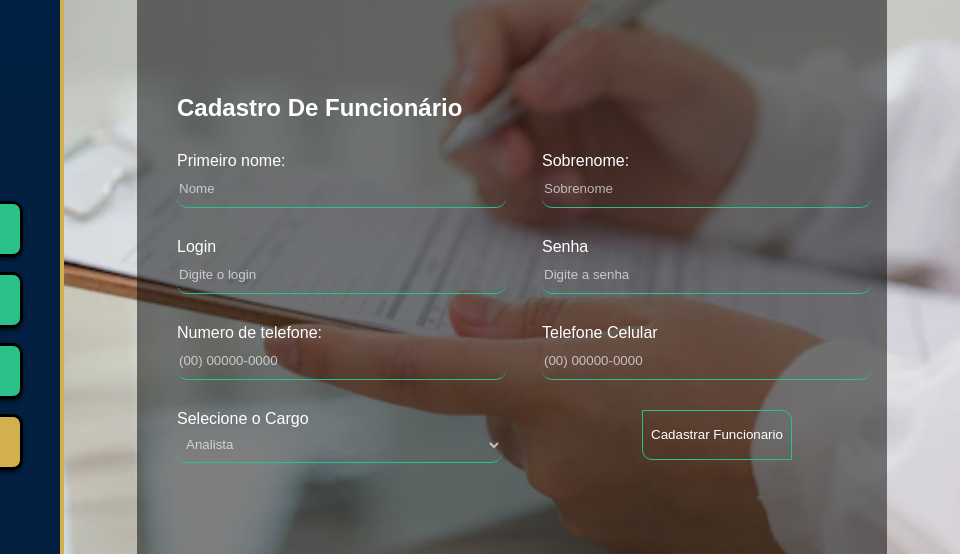
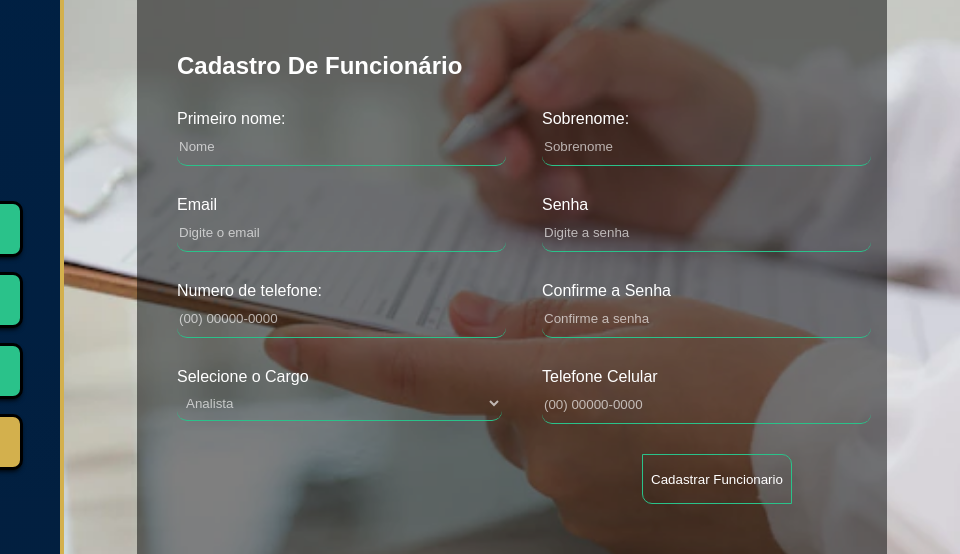
Before and after one commit to caiqueoak03/Sprint-2-Grupo-3, a plain HTML site: page pages/cadastro_funcionario.html in a window 1280 px wide. Shown: the part 107-661 px from the top of the page, 320-1280 px from the left. Drawn offline with Linux system fonts and the light colour scheme.

Commit message:
validação pagina cadastro

```diff
--- a/pages/cadastro_funcionario.html
+++ b/pages/cadastro_funcionario.html
@@ -1,5 +1,6 @@
 <!DOCTYPE html>
 <html lang="en">
+
 <head>
 	<meta charset="UTF-8" />
 	<meta http-equiv="X-UA-Compatible" content="IE=edge" />
@@ -12,13 +13,10 @@
 	<link rel="preconnect" href="https://fonts.gstatic.com" crossorigin />
 	<link
 		href="https://fonts.googleapis.com/css2?family=Fredoka:wght@300;400&family=Roboto:ital,wght@0,400;0,700;1,700&display=swap"
-			rel="stylesheet"
-		/>
-		<script
-			src="https://kit.fontawesome.com/8c4cdd8d42.js"
-			crossorigin="anonymous"
-		></script>
+		rel="stylesheet" />
+	<script src="https://kit.fontawesome.com/8c4cdd8d42.js" crossorigin="anonymous"></script>
 </head>
+
 <body>
 	<!-- HEADER -->
 	<header>
@@ -37,12 +35,8 @@
 			<ul>
 				<a class="navs nav1" href="dashboard.html">Gráficos</a>
 				<a class="navs nav2" href="KPIs.html">Indicadores de Performance</a>
-					<a class="navs nav3" href="cadastro_fazenda.html"
-						>Cadastrar Fazenda</a
-					>
-					<a class="navs nav4" href="cadastro_funcionario.html"
-						>Cadastrar Funcionário</a
-					>
+				<a class="navs nav3" href="cadastro_fazenda.html">Cadastrar Fazenda</a>
+				<a class="navs nav4" href="cadastro_funcionario.html">Cadastrar Funcionário</a>
 			</ul>
 		</div>
 	</header>
@@ -56,9 +50,9 @@
 						<div class="card_cadastro2">
 							<ul>
 								<h2>Cadastro De Funcionário</h2>
-									<li>Primeiro nome:<br><input placeholder="Nome" type="text"> </li>
-									<li>Login<br><input placeholder="Digite o login" type="text"> </li>
-									<li>Numero de telefone: <br><input placeholder="(00) 00000-0000" type="text"></li>
+								<li>Primeiro nome:<br><input id="input_nome" placeholder="Nome" type="text"> </li>
+								<li>Email<br><input id="input_email" placeholder="Digite o email" type="text"> </li>
+								<li>Numero de telefone: <br><input id="input_telefone_fixo" placeholder="(00) 00000-0000" type="text"></li>
 								<li>Selecione o Cargo<select id="select_cargo">
 										<option value="analista">Analista</option>
 										<option value="Supervisor">Supervisor</option>
@@ -69,15 +63,55 @@
 
 							</ul>
 							<div class="li_card">
-									<ul class="input_color" >
-										<li>Sobrenome: <br><input placeholder="Sobrenome" type="text"></li>
-										<li>Senha<br><input placeholder="Digite a senha" type="password"> </li>
-										<li>Telefone Celular <br><input placeholder="(00) 00000-0000" type="text"></li>
-										<li><button>Cadastrar Funcionario</button></li>
+								<ul class="input_color">
+									<li>Sobrenome: <br><input id="input_sobrenome" placeholder="Sobrenome" type="text"></li>
+									<li>Senha<br><input id="input_senha" placeholder="Digite a senha" type="password"> </li>
+									<li>Confirme a Senha<br><input id="input_cofirmar_senha" placeholder="Confirme a senha" type="password"> </li>
+									<li>Telefone Celular <br><input id="input_telefone_celular" placeholder="(00) 00000-0000" type="text"></li>
+									<li><button onclick="validar()">Cadastrar Funcionario</button></li>
 								</ul>
 							</div>
 						</div>
 					</div>
 				</div>
 </body>
+
+
 </html>
+
+<script>
+	function validar(){
+
+		var nome = input_nome.value
+		var sobrenome = input_sobrenome.value
+		var email = input_email.value
+		var telefone_fixo = input_telefone_fixo.value
+		var telefone_celular = input_telefone_celular.value
+		var senha = input_senha.value
+		var confirmar_senha = input_cofirmar_senha.value
+
+
+
+		if (nome.length < 3 ) {
+			alert("Nome incorreto, insira novamente!!")
+		}
+
+		if (email.indexOf("@") == -1 || email.indexOf(".com") == -1) {
+            alert("Email incorreto, insira novamente!!")
+		 }
+
+		if (senha != confirmar_senha) {
+			alert("As senhas não conferem!!")
+		}
+
+		if (telefone_fixo.length > 13 || telefone_fixo.length < 13) {
+			alert("Telefone Fixo incorreto, insira novamente!!")
+		}
+
+		if (telefone_celular.length > 15 || telefone_celular.length < 15) {
+			alert("Telefone Celular incorreto, insira novamente!!")
+		}
+
+
+	}
+</script>
```
Lines whose indentation alone changed are shown as unchanged.
